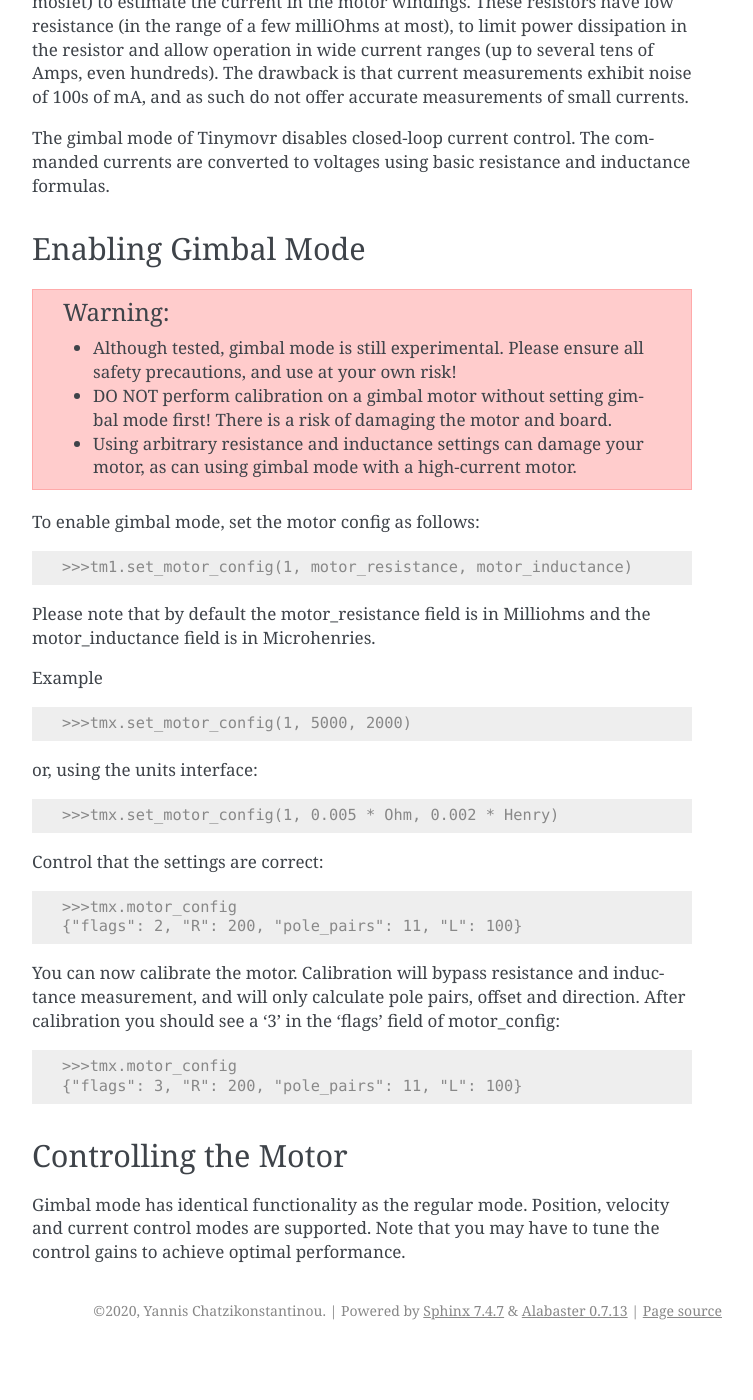
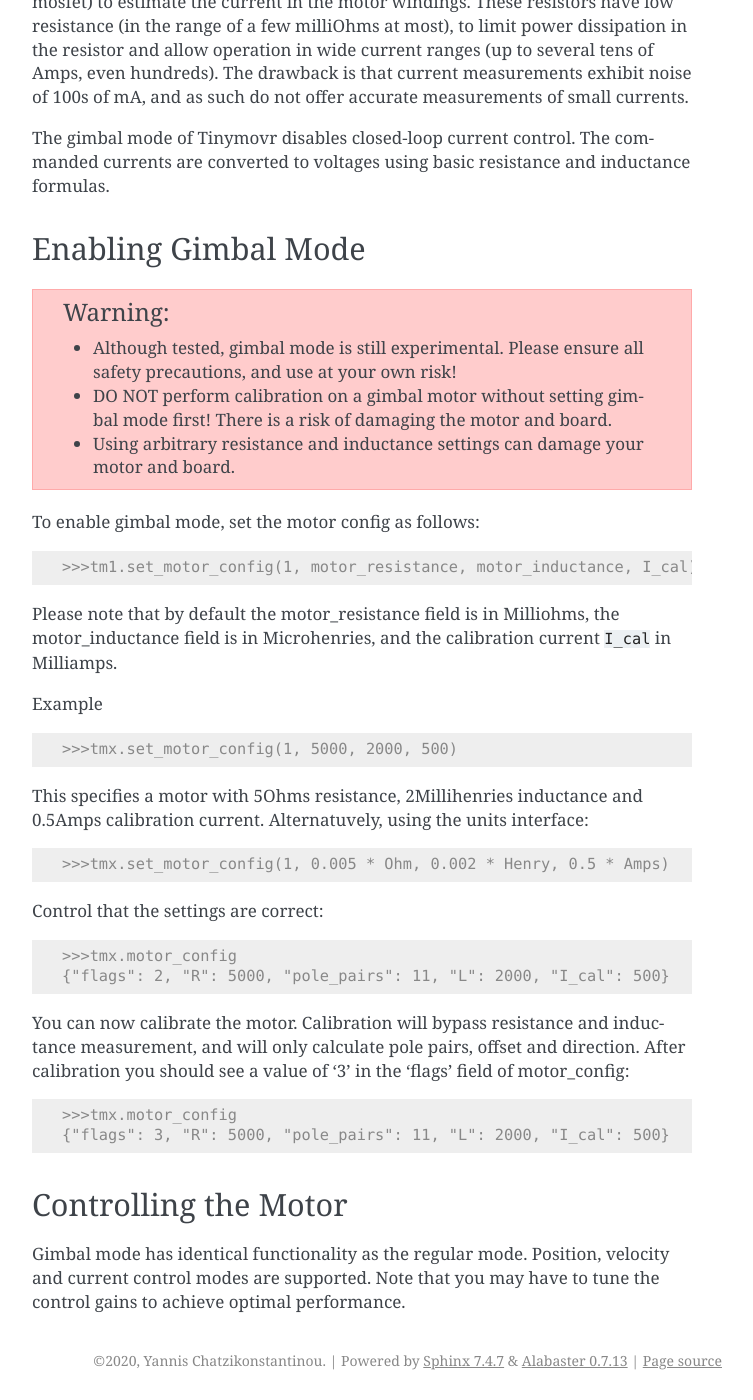
Before and after one commit to tinymovr/Tinymovr, a Sphinx documentation site: the page built from docs/hardware/gimbal.rst, in a window 1280 px wide and 1400 px high, scrolled down 593 px. Shown: the whole window, without its empty margins (388-1141 px from the left). Built offline with Sphinx 7.4.7, drawn with Linux system fonts in a browser that asks for light colours; before the commit the page ends 1943 px from its top, so only the background shows below that.

Commit message:
update gimbal docs

```diff
--- a/docs/hardware/gimbal.rst
+++ b/docs/hardware/gimbal.rst
@@ -23,41 +23,42 @@ Enabling Gimbal Mode
 
    * DO NOT perform calibration on a gimbal motor without setting gimbal mode first! There is a risk of damaging the motor and board.
 
-   * Using arbitrary resistance and inductance settings can damage your motor, as can using gimbal mode with a high-current motor.
+   * Using arbitrary resistance and inductance settings can damage your motor and board.
 
 To enable gimbal mode, set the motor config as follows:
 
 .. code-block:: python
 
-    >>>tm1.set_motor_config(1, motor_resistance, motor_inductance)
+    >>>tm1.set_motor_config(1, motor_resistance, motor_inductance, I_cal)
 
-Please note that by default the motor_resistance field is in Milliohms and the motor_inductance field is in Microhenries.
+Please note that by default the motor_resistance field is in Milliohms, the motor_inductance field is in Microhenries, and the calibration current ``I_cal`` in Milliamps.
 
 Example
 
 .. code-block:: python
 
-    >>>tmx.set_motor_config(1, 5000, 2000)
+    >>>tmx.set_motor_config(1, 5000, 2000, 500)
 
-or, using the units interface:
+This specifies a motor with 5Ohms resistance, 2Millihenries inductance and 0.5Amps calibration current.
+Alternatuvely, using the units interface:
 
 .. code-block:: python
 
-    >>>tmx.set_motor_config(1, 0.005 * Ohm, 0.002 * Henry)
+    >>>tmx.set_motor_config(1, 0.005 * Ohm, 0.002 * Henry, 0.5 * Amps)
 
 Control that the settings are correct:
 
 .. code-block:: python
 
     >>>tmx.motor_config
-    {"flags": 2, "R": 200, "pole_pairs": 11, "L": 100}
+    {"flags": 2, "R": 5000, "pole_pairs": 11, "L": 2000, "I_cal": 500}
 
-You can now calibrate the motor. Calibration will bypass resistance and inductance measurement, and will only calculate pole pairs, offset and direction. After calibration you should see a '3' in the 'flags' field of motor_config:
+You can now calibrate the motor. Calibration will bypass resistance and inductance measurement, and will only calculate pole pairs, offset and direction. After calibration you should see a value of '3' in the 'flags' field of motor_config:
 
 .. code-block:: python
 
     >>>tmx.motor_config
-    {"flags": 3, "R": 200, "pole_pairs": 11, "L": 100}
+    {"flags": 3, "R": 5000, "pole_pairs": 11, "L": 2000, "I_cal": 500}
 
 Controlling the Motor
 ---------------------
```
